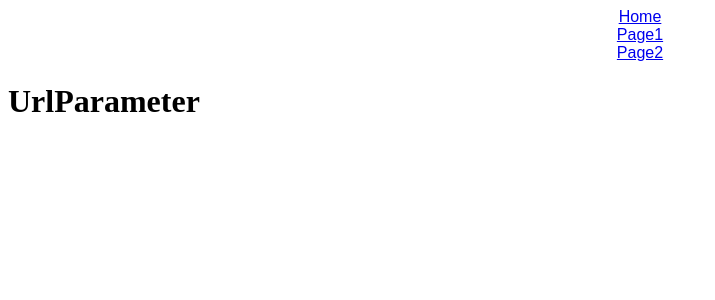
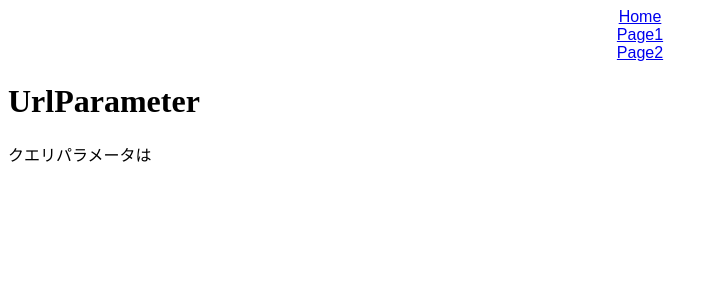
Before and after one commit to takanobu68/practiceReactRouter, a React (Create React App) app: page /page2/100 in a window 1280 px wide. Shown: the top 300 px of the page, without its empty margins (0-715 px from the left). Built offline with nearby package versions, Linux system fonts and the light colour scheme.

Commit message:
クエリパラメータ

```diff
--- a/src/Page2.jsx
+++ b/src/Page2.jsx
@@ -5,6 +5,8 @@
     <div>
       <h1>Page2</h1>
       <Link to="/page2/100">URL Parameter</Link>
+      <br />
+      <Link to="/page2/999?name=hogehoge">Query Parameter</Link>
     </div>
   );
 };
--- a/src/UrlParameter.jsx
+++ b/src/UrlParameter.jsx
@@ -1,10 +1,14 @@
-import { useParams } from "react-router-dom";
+import { useParams, useLocation } from "react-router-dom";
 
 export const UrlParameter = () => {
   const { id } = useParams();
+  const { search } = useLocation();
+  const query = new URLSearchParams(search);
+
   return (
     <div>
       <h1>UrlParameter</h1>
+      <p>クエリパラメータは{query.get("name")}</p>
     </div>
   );
 };
```
